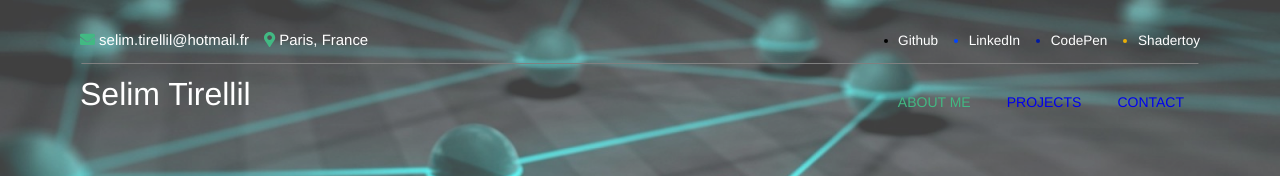
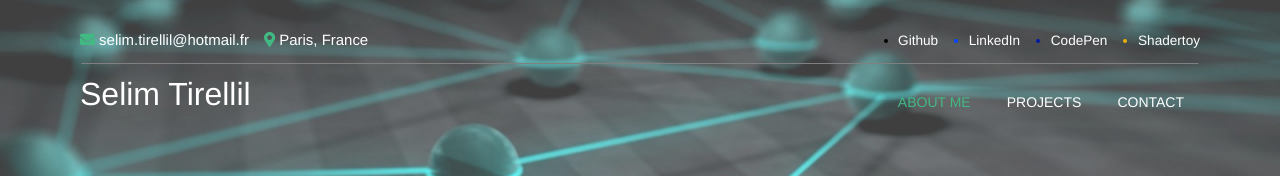
Before and after one commit to selimbat/tirellil-com, a Vue app: page / in a window 1280 px wide. Shown: the top 176 px of the page. Built offline with nearby package versions, Linux system fonts and the light colour scheme.

Commit message:
Fix nav link color

```diff
--- a/src/components/Navigation.vue
+++ b/src/components/Navigation.vue
@@ -154,9 +154,7 @@
       padding: 0.5rem 1rem;
       border-radius: 0.125rem;
       transition: background-color 0.3s ease-in;
-      &:visited {
-        color: var(--header-text-color);
-      }
+      color: var(--header-text-color);
       &.router-link-exact-active {
         color: #42b983;
       }
--- a/src/router/index.js
+++ b/src/router/index.js
@@ -1,6 +1,8 @@
 import Vue from 'vue'
 import VueRouter from 'vue-router'
 import About from '../views/About.vue'
+import Projects from '../views/Projects.vue'
+import Contact from '../views/Contact.vue'
 
 Vue.use(VueRouter)
 
@@ -13,12 +15,12 @@ const routes = [
   {
     path: '/projects',
     name: 'Projects',
-    component: () => import('../views/Projects.vue')
+    component: Projects
   },
   {
     path: '/contact',
     name: 'Contact',
-    component: () => import('../views/Contact.vue')
+    component: Contact
   },
   {
     path: '/projects/:filename',
```
